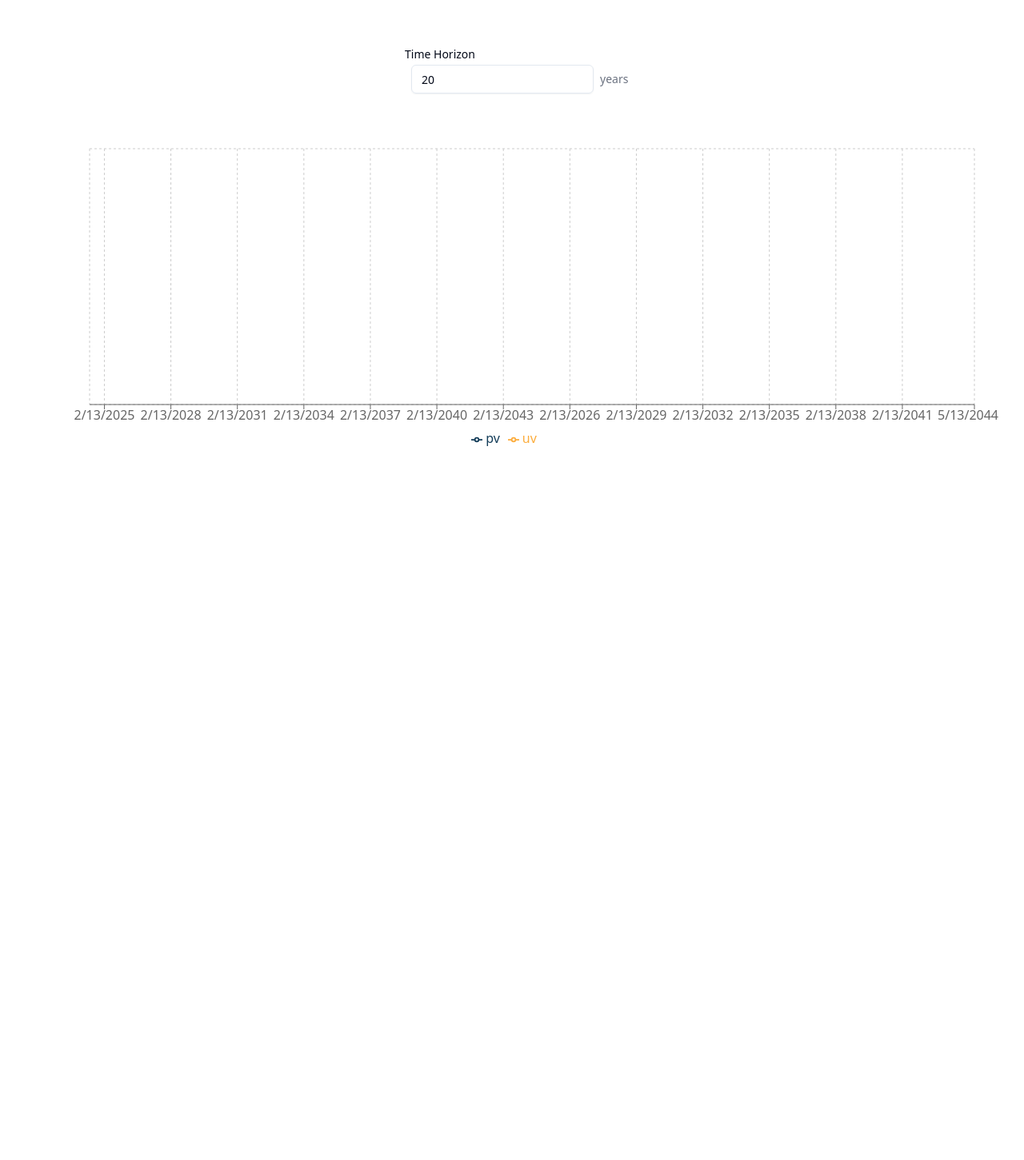
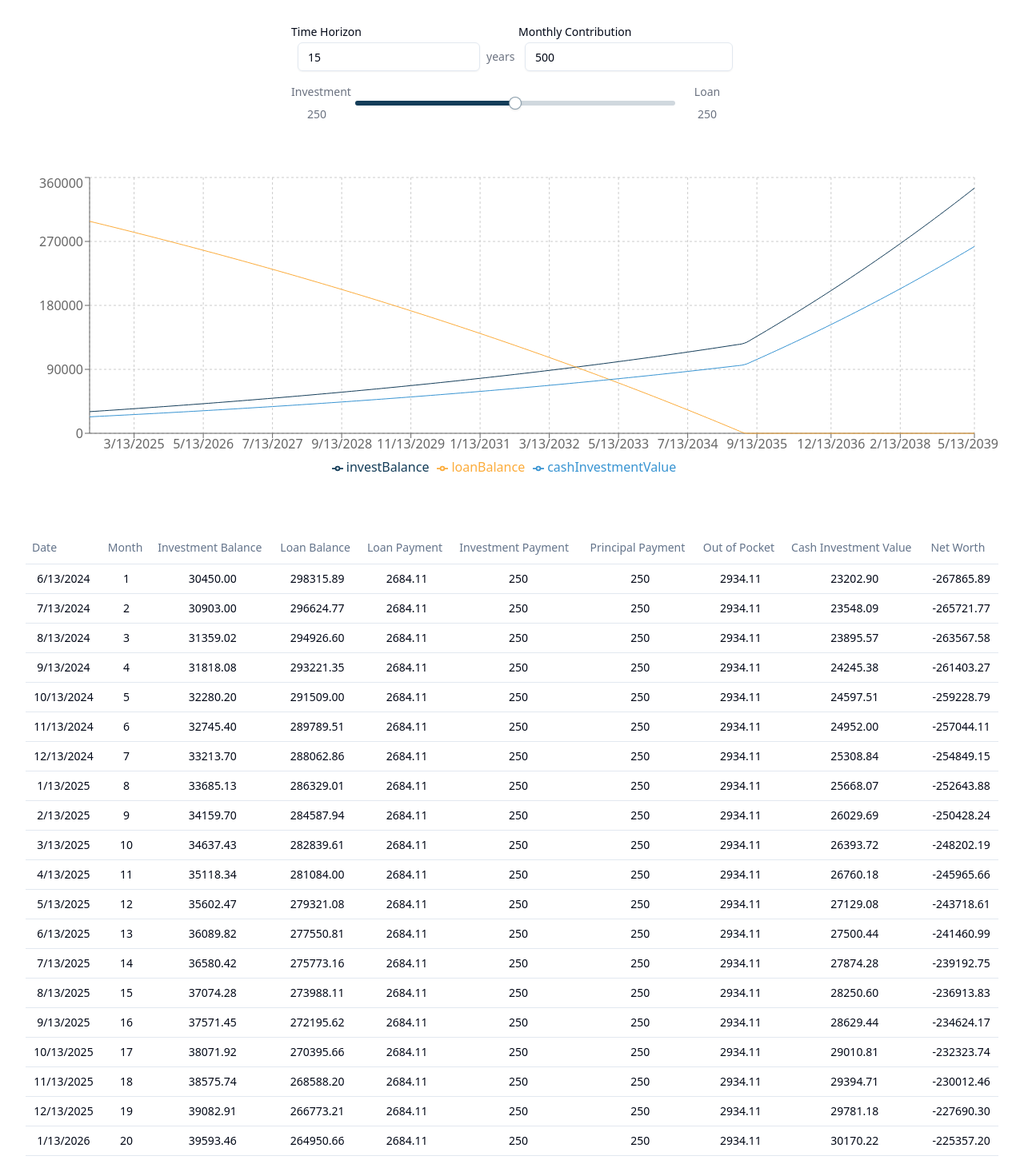
Before and after one commit to jayarerita/compare-debt, a React (Vite) app: page / in a window 1280 px wide. Shown: the part 359-1810 px from the top of the page at 80% size. Before the commit the page ends 964 px from the top, so only its background shows below. Built offline with nearby package versions, Linux system fonts and the light colour scheme.

Commit message:
numbers working but not right

```diff
--- a/src/App.tsx
+++ b/src/App.tsx
@@ -5,6 +5,8 @@ import { Label } from "@/components/ui/label";
 import { Slider } from "@/components/ui/slider";
 import { RadioGroup, RadioGroupItem } from "@/components/ui/radio-group";
 import TimeChart from "./components/data/lineChart";
+import type { ChartData } from "./lib/customTypes";
+import { DataTable } from "./components/data/dataTable";
 
 type DividendTimeFrameProps = {
   timeFrame: "monthly" | "quarterly" | "annually";
@@ -27,7 +29,7 @@ const DividendTimeFrame = ({
       </Label>
       <RadioGroup
         value={timeFrame}
-        className="ml-2"
+        className="ml-2 flex"
         onValueChange={(value) => {
           handleRadioChange(value);
         }}
@@ -49,19 +51,31 @@ const DividendTimeFrame = ({
   );
 };
 
-const calc_dividends = (investBalance: number, dividendRate: number): number =>
-  investBalance * dividendRate;
+const calc_dividends = (
+  investBalance: number,
+  dividendRate: number,
+  timeFrame: "monthly" | "quarterly" | "annually"
+): number => {
+  if (timeFrame === "monthly") {
+    return investBalance * dividendRate;
+  }
+  if (timeFrame === "quarterly") {
+    return (investBalance * dividendRate) / 3;
+  }
+  return (investBalance * dividendRate) / 12;
+};
 
 const calc_invest_balance = (
   invest_balance: number,
   exp_ratio: number,
   return_rate: number,
   dividend_rate: number,
-  monthly_contribution: number
+  monthly_contribution: number,
+  timeFrame: "monthly" | "quarterly" | "annually" = "quarterly"
 ): number =>
   invest_balance +
-  invest_balance * (return_rate - exp_ratio) +
-  calc_dividends(invest_balance, dividend_rate) +
+  invest_balance * (return_rate / 12 - exp_ratio) +
+  calc_dividends(invest_balance, dividend_rate, timeFrame) +
   monthly_contribution;
 
 const req_mon_payment = (
@@ -82,15 +96,6 @@ const loan_remaining = (
   balance: number
 ): number => balance - (mon_pay - balance * (rate / 12) + prin_pay);
 
-type ChartData = {
-  loanBalace: number;
-  investBalance: number;
-  month: number;
-  date: Date;
-  netWorth: number;
-  name: string;
-};
-
 function App() {
   const [loanAprLive, setLoanAprLive] = useState(5.0);
   const [loanAprCommitted, setLoanAprCommitted] = useState(5.0);
@@ -100,10 +105,14 @@ function App() {
   const [invApr, setInvApr] = useState(10);
   const [expenseRatio, setExpenseRatio] = useState(0.5);
   const [estDividend, setEstDividend] = useState(1);
-  const [timeHorizon, setTimeHorizon] = useState(20);
+  const [timeHorizon, setTimeHorizon] = useState(15);
   const [timeFrame, setTimeFrame] = useState<
     "monthly" | "quarterly" | "annually"
   >("quarterly");
+  const [monthlyContribution, setMonthlyContribution] = useState(500);
+  const [contributionBalanceLive, setContributionBalanceLive] = useState(0.5);
+  const [contributionBalanceCommitted, setContributionBalanceCommitted] =
+    useState(0.5);
 
   const taxRate = 0.2 + 0.038;
   // The tax rate to apply to investment with drawals, expressed as .3 = 30%, here we use 20% capital gains plus 3.8% Net Income Investment Tax
@@ -111,38 +120,128 @@ function App() {
   // Loop over every month in the time horizon
   const [chartData, setChartData] = useState<ChartData[]>([]);
 
+  const getMonthlyData = (
+    date: Date,
+    monthNumber: number,
+    currentInvBalance: number,
+    currentLoanBalance: number
+  ) => {
+    date.setMonth(date.getMonth());
+    let loanPayment = req_mon_payment(loanAmt, loanAprCommitted / 100);
+
+    let monthlyContributionActual =
+      monthlyContribution * contributionBalanceCommitted;
+    let principalPayment =
+      monthlyContribution * (1 - contributionBalanceCommitted);
+    let loanBalance = currentLoanBalance;
+    if (loanPayment + principalPayment > currentLoanBalance) {
+      loanBalance = 0;
+      monthlyContributionActual +=
+        loanPayment - currentLoanBalance + principalPayment;
+      loanPayment = currentLoanBalance;
+    } else {
+      loanBalance = loan_remaining(
+        loanPayment,
+        principalPayment,
+        loanAprCommitted / 100,
+        currentLoanBalance
+      );
+    }
+
+    const investBalance = calc_invest_balance(
+      currentInvBalance,
+      expenseRatio / 100,
+      invApr / 100,
+      estDividend / 100,
+      monthlyContributionActual,
+      timeFrame
+    );
+    const netWorth = investBalance - loanBalance;
+    const cashInvestmentValue = investBalance * (1 - taxRate);
+    const outOfPocket = loanPayment + monthlyContributionActual;
+    return {
+      date,
+      month: monthNumber,
+      loanPayment,
+      investBalance,
+      loanBalance,
+      netWorth,
+      cashInvestmentValue,
+      outOfPocket,
+      principalPayment: principalPayment,
+      investmentPayment: monthlyContributionActual,
+    };
+  };
+
   useEffect(() => {
+    let curChartData: ChartData[] = [];
     for (let i = 0; i < timeHorizon * 12; i++) {
-      const date = new Date();
-      date.setMonth(date.getMonth() + i);
-      const month = i + 1;
-      const loanPayment = req_mon_payment(loanAmt, loanAprCommitted);
-      const investBalance = calc_invest_balance(
-        invBalanceCurrent,
-        expenseRatio,
-        invApr,
-        estDividend,
-        loanPayment
+      if (i === 0) {
+        const {
+          date,
+          month,
+          loanPayment,
+          investBalance,
+          loanBalance,
+          netWorth,
+          cashInvestmentValue,
+          outOfPocket,
+          principalPayment,
+          investmentPayment,
+        } = getMonthlyData(
+          new Date(),
+          1,
+          invBalanceCurrent,
+          loanBalanceCurrent
+        );
+        curChartData.push({
+          date,
+          month,
+          loanPayment,
+          investBalance,
+          loanBalance,
+          netWorth,
+          cashInvestmentValue,
+          outOfPocket,
+          principalPayment,
+          investmentPayment,
+          name: date.toLocaleDateString(),
+        });
+        continue;
+      }
+      const prevMonth = curChartData[i - 1];
+      const date = new Date(prevMonth.date);
+      date.setMonth(date.getMonth() + 1);
+      const {
+        loanPayment,
+        investBalance,
+        loanBalance,
+        netWorth,
+        cashInvestmentValue,
+        outOfPocket,
+        principalPayment,
+        investmentPayment,
+      } = getMonthlyData(
+        date,
+        i + 1,
+        prevMonth.investBalance,
+        prevMonth.loanBalance
       );
-      const loanBalance = loan_remaining(
+      curChartData.push({
+        date,
+        month: i + 1,
         loanPayment,
-        loanPayment - loanBalanceCurrent * (loanAprCommitted / 12),
-        loanAprCommitted / 12,
-        loanBalanceCurrent
-      );
-      const netWorth = investBalance - loanBalance;
-      setChartData((prev) => [
-        ...prev,
-        {
-          loanBalace: loanBalance,
-          investBalance,
-          month,
-          date,
-          netWorth,
-          name: date.toLocaleDateString(),
-        },
-      ]);
+        investBalance,
+        loanBalance,
+        netWorth,
+        cashInvestmentValue,
+        outOfPocket,
+        principalPayment,
+        investmentPayment,
+        name: date.toLocaleDateString(),
+      });
     }
+    setChartData(curChartData);
   }, [
     loanBalanceCurrent,
     loanAmt,
@@ -152,6 +251,7 @@ function App() {
     expenseRatio,
     estDividend,
     timeHorizon,
+    contributionBalanceCommitted,
   ]);
 
   return (
@@ -277,7 +377,7 @@ function App() {
             setTimeFrame={setTimeFrame}
           />
         </div>
-        <div className="mx-auto">
+        <div className="grid grid-cols-2 gap-4 mx-auto">
           <div className="grid w-full max-w-sm gap-1.5">
             <Label htmlFor="time-horizon" className="w-max">
               Time Horizon
@@ -285,6 +385,7 @@ function App() {
             <div className="flex items-center gap-2">
               <Input
                 type="number"
+                min={2}
                 id="time-horizon"
                 placeholder="20"
                 className="ml-2"
@@ -294,10 +395,54 @@ function App() {
               <div className="text-sm text-gray-500 w-6">years</div>
             </div>
           </div>
+          <div className="grid w-full max-w-sm gap-1.5">
+            <Label htmlFor="monthly-contribution" className="w-max">
+              Monthly Contribution
+            </Label>
+            <div className="flex items-center gap-2">
+              <Input
+                type="number"
+                min={0}
+                id="monthly-contribution"
+                placeholder="500"
+                className="ml-2"
+                value={monthlyContribution}
+                onChange={(e) => setMonthlyContribution(Number(e.target.value))}
+              />
+            </div>
+          </div>
+          <div className="flex items-center gap-2 col-span-2">
+            <div className="flex flex-col gap-2">
+              <div className="text-sm text-gray-500 w-16">Investment</div>
+              <div className="text-sm text-gray-500 w-16">
+                {(monthlyContribution * contributionBalanceLive).toFixed(0)}
+              </div>
+            </div>
+            <Slider
+              max={1}
+              step={0.1}
+              min={0}
+              value={[contributionBalanceLive]}
+              className={`ml-2`}
+              onValueChange={(value) => setContributionBalanceLive(value[0])}
+              onValueCommit={(value) =>
+                setContributionBalanceCommitted(value[0])
+              }
+            />
+            <div className="flex flex-col gap-2">
+              <div className="text-sm text-gray-500 w-16">Loan</div>
+              <div className="text-sm text-gray-500 w-16">
+                {(monthlyContribution * (1 - contributionBalanceLive)).toFixed(
+                  0
+                )}
+              </div>
+            </div>
+          </div>
         </div>
         <div className="w-full h-96">
           <TimeChart data={chartData} />
         </div>
+        <DataTable data={chartData} />
       </div>
     </>
   );
--- /dev/null
+++ b/src/components/data/dataTable.tsx
@@ -0,0 +1,46 @@
+import {
+  Table,
+  TableBody,
+  TableCell,
+  TableHead,
+  TableHeader,
+  TableRow,
+} from "@/components/ui/table";
+import type { ChartData } from "@/lib/customTypes";
+
+export const DataTable = ({ data }: { data: ChartData[] }) => {
+  return (
+    <Table>
+      <TableHeader>
+        <TableRow>
+          <TableHead>Date</TableHead>
+          <TableHead>Month</TableHead>
+          <TableHead>Investment Balance</TableHead>
+          <TableHead>Loan Balance</TableHead>
+          <TableHead>Loan Payment</TableHead>
+          <TableHead>Investment Payment</TableHead>
+          <TableHead>Principal Payment</TableHead>
+          <TableHead>Out of Pocket</TableHead>
+          <TableHead>Cash Investment Value</TableHead>
+          <TableHead>Net Worth</TableHead>
+        </TableRow>
+      </TableHeader>
+      <TableBody className="max-h-[12rem] overflow-y-auto">
+        {data.map((row) => (
+          <TableRow key={row.month}>
+            <TableCell>{row.name}</TableCell>
+            <TableCell>{row.month}</TableCell>
+            <TableCell>{row.investBalance.toFixed(2)}</TableCell>
+            <TableCell>{row.loanBalance.toFixed(2)}</TableCell>
+            <TableCell>{row.loanPayment.toFixed(2)}</TableCell>
+            <TableCell>{row.investmentPayment}</TableCell>
+            <TableCell>{row.principalPayment}</TableCell>
+            <TableCell>{row.outOfPocket.toFixed(2)}</TableCell>
+            <TableCell>{row.cashInvestmentValue.toFixed(2)}</TableCell>
+            <TableCell>{row.netWorth.toFixed(2)}</TableCell>
+          </TableRow>
+        ))}
+      </TableBody>
+    </Table>
+  );
+};
--- a/src/components/data/lineChart.tsx
+++ b/src/components/data/lineChart.tsx
@@ -26,10 +26,30 @@ export default function TimeChart({ data }: { data: any }) {
         <CartesianGrid strokeDasharray="3 3" />
         <XAxis dataKey="name" />
         <YAxis />
-        <Tooltip />
+        <Tooltip
+          formatter={(value, name, item, index, payload) =>
+            parseInt(value.toString())
+          }
+        />
         <Legend />
-        <Line type="monotone" dataKey="pv" stroke="#143d59" />
-        <Line type="monotone" dataKey="uv" stroke="#fcac3b" />
+        <Line
+          type="monotone"
+          dataKey="investBalance"
+          stroke="#143d59"
+          dot={false}
+        />
+        <Line
+          type="monotone"
+          dataKey="loanBalance"
+          stroke="#fcac3b"
+          dot={false}
+        />
+        <Line
+          type="monotone"
+          dataKey="cashInvestmentValue"
+          stroke="#3894d2"
+          dot={false}
+        />
       </LineChart>
     </ResponsiveContainer>
   );
--- /dev/null
+++ b/src/components/ui/table.tsx
@@ -0,0 +1,120 @@
+import * as React from "react"
+
+import { cn } from "@/lib/utils"
+
+const Table = React.forwardRef<
+  HTMLTableElement,
+  React.HTMLAttributes<HTMLTableElement>
+>(({ className, ...props }, ref) => (
+  <div className="relative w-full overflow-auto">
+    <table
+      ref={ref}
+      className={cn("w-full caption-bottom text-sm", className)}
+      {...props}
+    />
+  </div>
+))
+Table.displayName = "Table"
+
+const TableHeader = React.forwardRef<
+  HTMLTableSectionElement,
+  React.HTMLAttributes<HTMLTableSectionElement>
+>(({ className, ...props }, ref) => (
+  <thead ref={ref} className={cn("[&_tr]:border-b", className)} {...props} />
+))
+TableHeader.displayName = "TableHeader"
+
+const TableBody = React.forwardRef<
+  HTMLTableSectionElement,
+  React.HTMLAttributes<HTMLTableSectionElement>
+>(({ className, ...props }, ref) => (
+  <tbody
+    ref={ref}
+    className={cn("[&_tr:last-child]:border-0", className)}
+    {...props}
+  />
+))
+TableBody.displayName = "TableBody"
+
+const TableFooter = React.forwardRef<
+  HTMLTableSectionElement,
+  React.HTMLAttributes<HTMLTableSectionElement>
+>(({ className, ...props }, ref) => (
+  <tfoot
+    ref={ref}
+    className={cn(
+      "border-t bg-muted/50 font-medium [&>tr]:last:border-b-0",
+      className
+    )}
+    {...props}
+  />
+))
+TableFooter.displayName = "TableFooter"
+
+const TableRow = React.forwardRef<
+  HTMLTableRowElement,
+  React.HTMLAttributes<HTMLTableRowElement>
+>(({ className, ...props }, ref) => (
+  <tr
+    ref={ref}
+    className={cn(
+      "border-b transition-colors hover:bg-muted/50 data-[state=selected]:bg-muted",
+      className
+    )}
+    {...props}
+  />
+))
+TableRow.displayName = "TableRow"
+
+const TableHead = React.forwardRef<
+  HTMLTableCellElement,
+  React.ThHTMLAttributes<HTMLTableCellElement>
+>(({ className, ...props }, ref) => (
+  <th
+    ref={ref}
+    className={cn(
+      "h-10 px-2 text-left align-middle font-medium text-muted-foreground [&:has([role=checkbox])]:pr-0 [&>[role=checkbox]]:translate-y-[2px]",
+      className
+    )}
+    {...props}
+  />
+))
+TableHead.displayName = "TableHead"
+
+const TableCell = React.forwardRef<
+  HTMLTableCellElement,
+  React.TdHTMLAttributes<HTMLTableCellElement>
+>(({ className, ...props }, ref) => (
+  <td
+    ref={ref}
+    className={cn(
+      "p-2 align-middle [&:has([role=checkbox])]:pr-0 [&>[role=checkbox]]:translate-y-[2px]",
+      className
+    )}
+    {...props}
+  />
+))
+TableCell.displayName = "TableCell"
+
+const TableCaption = React.forwardRef<
+  HTMLTableCaptionElement,
+  React.HTMLAttributes<HTMLTableCaptionElement>
+>(({ className, ...props }, ref) => (
+  <caption
+    ref={ref}
+    className={cn("mt-4 text-sm text-muted-foreground", className)}
+    {...props}
+  />
+))
+TableCaption.displayName = "TableCaption"
+
+export {
+  Table,
+  TableHeader,
+  TableBody,
+  TableFooter,
+  TableHead,
+  TableRow,
+  TableCell,
+  TableCaption,
+}
--- /dev/null
+++ b/src/lib/customTypes.ts
@@ -0,0 +1,13 @@
+export type ChartData = {
+  loanBalance: number;
+  investBalance: number;
+  loanPayment: number;
+  investmentPayment: number;
+  principalPayment: number;
+  outOfPocket: number;
+  cashInvestmentValue: number;
+  month: number;
+  date: Date;
+  netWorth: number;
+  name: string;
+};
```
